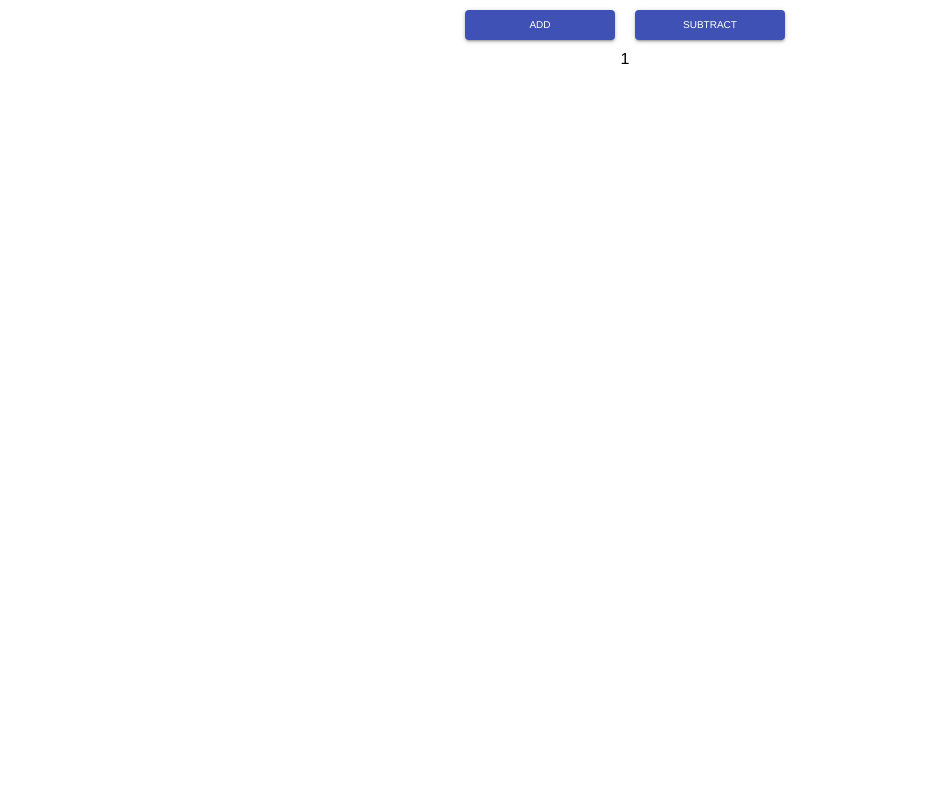
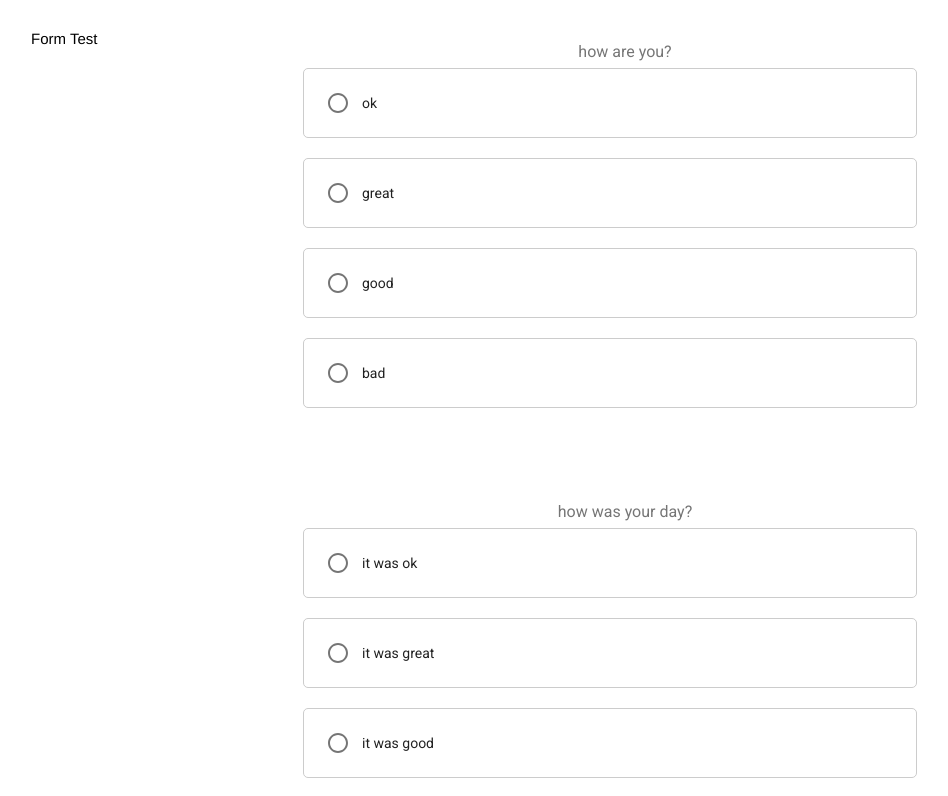
Before and after one commit to OlegMoshkovich/EmilyScientific---test, a React (Create React App) app: page / in a window 1280 px wide. Shown: the top 796 px of the page, without its empty margins (15-963 px from the left). Built offline with nearby package versions, Linux system fonts and the light colour scheme.

Commit message:
dynamically creatinf form questions

```diff
--- a/public/index.html
+++ b/public/index.html
@@ -2,7 +2,7 @@
 <html lang="en">
   <head>
     <meta charset="utf-8" />
-    <link rel="shortcut icon" href="%PUBLIC_URL%/genesis.png" />
+    <link rel="shortcut icon" href="%PUBLIC_URL%/form_logo.png" />
     <meta
       name="viewport"
       content="minimum-scale=1 width=device-width, initial-scale=1, shrink-to-fit=no, width=device-width"
@@ -14,7 +14,7 @@
 
     <link rel="manifest" href="%PUBLIC_URL%/manifest.json" />
 
-    <title>Genesis</title>
+    <title>Form Test</title>
   </head>
 
   <body>
--- a/src/App.css
+++ b/src/App.css
@@ -14,6 +14,11 @@ label{
 }
 .App {
   text-align: center;
+}
+
+.Question{
+  margin-top:20px;
+  margin-bottom:20px
 }
 
 .container {
@@ -45,11 +50,14 @@ label{
   font-size: 15px;
 }
 .title-box{
-  position:relative ;
+  position:relative;
   display: inline-block;
   top:30px;
   padding-right:10rem;
   left:60px;
+}
+.App {
+  text-align: center;
 }
 
 .project_title {
--- a/src/App.js
+++ b/src/App.js
@@ -1,39 +1,90 @@
 import React, { Component } from 'react';
-
 import './App.css';
-import Button from '@material-ui/core/Button'
-
-
+// import Button from '@material-ui/core/Button'
+import RadioButtonsGroup from './Components/RadioButtonsGroup'
 import {connect} from 'react-redux';
 
-let style = {
-  button:{
-    margin:'10px',
-    fontSize:'10px',
-    width:'150px'
+const collection = [
+  {
+    question:'how are you?',
+    answers:{
+      0:'ok',
+      1:'great',
+      2:'good',
+      3:'bad'
+    }
   },
-};
+{
+  question:'how was your day?',
+  answers:{
+    0:'it was ok',
+    1:'it was great',
+    2:'it was good',
+    3:'it was bad'
+  }
+},
+{
+  question:'how do your year?',
+  answers:{
+    0:'i agree',
+    1:'i disagree',
+    2:'yes',
+    3:'no'
+  }
+},
+]
+
+// let style = {
+//   button:{
+//     margin:'10px',
+//     fontSize:'10px',
+//     width:'150px'
+//   },
+// };
 
 class App extends Component {
+
   constructor(props) {
     super(props);
     this.state = {
     count:0
     }
+    this.createQuestions = this.createQuestions.bind(this);
   }
 
-  buttonHandler= () =>{
-    this.setState({
-      count:this.state.count+1
-    })
+
+
+  createQuestions = () =>{
+    let questions = [];
+    let index = 0;
+
+    for(let record of collection){
+      questions.push(
+        <div key = {index} className = "Question">
+          <RadioButtonsGroup  key = {index}question = {record.question} answers = {record.answers}  />
+        </div>)
+        index++;
+      }
+      return questions
+
   }
 
   render() {
+
     return (
       <div className="App">
+      <div className="title-box">
+        <div className ="project_title">Form Test</div>
+       </div>
+
+      {/*
          <Button style={style.button} variant="contained" color="primary" onClick={this.props.onCounterIncrement}>Add</Button>
          <Button style={style.button} variant="contained" color="primary" onClick={this.props.onCounterDecrease}>Subtract</Button>
+
          <div>{this.props.cnt}</div>
+               */}
+      {this.createQuestions()}
+
       </div>
     );
   }
--- /dev/null
+++ b/src/Components/RadioButtonsGroup.js
@@ -0,0 +1,82 @@
+import React from 'react';
+import PropTypes from 'prop-types';
+import { withStyles } from '@material-ui/core/styles';
+import Radio from '@material-ui/core/Radio';
+import RadioGroup from '@material-ui/core/RadioGroup';
+// import FormHelperText from '@material-ui/core/FormHelperText';
+import FormControlLabel from '@material-ui/core/FormControlLabel';
+import FormControl from '@material-ui/core/FormControl';
+import FormLabel from '@material-ui/core/FormLabel';
+
+const styles = theme => ({
+  root: {
+    display: 'flex',
+    alignItems: 'center',
+    justifyContent: 'center',
+  },
+  formControl: {
+    margin: theme.spacing.unit*3,
+    flex:0.5,
+    alignItems: 'left',
+    justifyContent: 'left'
+  },
+  group: {
+    margin: `${theme.spacing.unit}px 0`,
+  },
+});
+
+class RadioButtonsGroup extends React.Component {
+
+  state = {
+    question:this.props.question,
+    answer: '',
+  };
+
+  handleChange = event => {
+    this.setState({ answer: event.target.value });
+    console.log('component state',this.state)
+  };
+
+  answerOptions = () =>{
+    let answerOptions = [];
+    for (let index in this.props.answers){
+      answerOptions.push(
+        <FormControlLabel
+          className='formControlLabel'
+          key ={index}
+          value={this.props.answers[index]}
+          control={<Radio color="primary" />}
+          label={this.props.answers[index]}
+          labelPlacement="end"
+        />
+      )
+    }
+    return answerOptions
+  }
+
+  render() {
+    const { classes } = this.props;
+    return (
+      <div className={classes.root}>
+        <FormControl component="fieldset" className={classes.formControl}>
+          <FormLabel component="legend">{this.props.question}</FormLabel>
+          <RadioGroup
+            className={classes.group}
+            value={this.state.answer}
+            onChange={this.handleChange}
+          >
+            {this.answerOptions()}
+
+          </RadioGroup>
+
+        </FormControl>
+      </div>
+    );
+  }
+}
+
+RadioButtonsGroup.propTypes = {
+  classes: PropTypes.object.isRequired,
+};
+
+export default withStyles(styles)(RadioButtonsGroup);
--- a/src/index.js
+++ b/src/index.js
@@ -3,6 +3,7 @@ import ReactDOM from 'react-dom';
 import './index.css';
 import App from './App';
 import * as serviceWorker from './serviceWorker';
+
 import {Provider} from 'react-redux';
 import { createStore } from 'redux';
 import reducer from './store/reducer';
```
Also changed, not shown: public/form_logo.png (added), src/store/actions.js (added).
